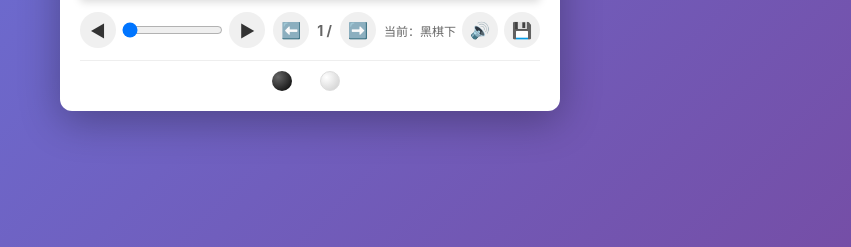
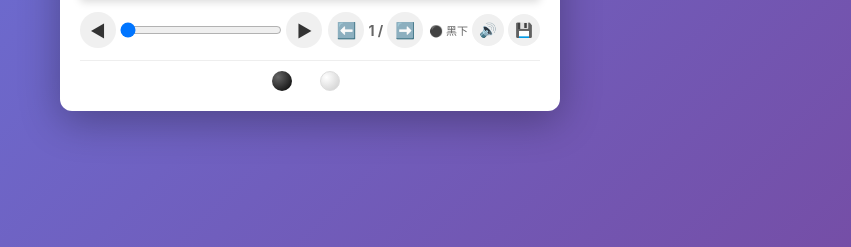
Before and after one commit to zhangbin2025/weiqi-skills, a Python web app: template weiqi-move/templates/quiz.html in a window 1280 px wide. Shown: the part 522-769 px from the top of the page, without its empty margins (330-1181 px from the left). Run offline with Jinja, Linux system fonts and the light colour scheme; the template is opened without the code that fills it, so the values that code supplies are empty.

Commit message:
fix: 控制面板小屏幕不换行，压缩间距

```diff
--- a/weiqi-move/templates/quiz.html
+++ b/weiqi-move/templates/quiz.html
@@ -150,25 +150,27 @@
             display: flex;
             align-items: center;
             justify-content: space-between;
-            gap: 8px;
+            gap: 6px;
             margin: 12px 0;
-            flex-wrap: wrap;
+            flex-wrap: nowrap;
+            overflow-x: auto;
         }
         .main-panel-left {
             display: flex;
             align-items: center;
-            gap: 6px;
+            gap: 4px;
             flex: 1;
-            min-width: 140px;
+            min-width: 100px;
         }
         .main-panel-center {
             display: flex;
             align-items: center;
-            gap: 8px;
+            gap: 4px;
+            flex-shrink: 0;
         }
         #moveSlider {
             flex: 1;
-            min-width: 80px;
+            min-width: 50px;
         }
 
         /* 变化图面板 */
@@ -285,10 +287,10 @@
                 <span class="progress-text" id="progressText">1 / {{TOTAL_PROBLEMS}}</span>
                 <button class="btn btn-icon" onclick="nextProblem()" id="nextProblemBtn" title="下一题">➡️</button>
             </div>
-            <div style="display: flex; align-items: center; gap: 6px;">
-                <span id="turnIndicator" style="font-size: 12px; color: #666; white-space: nowrap;">当前：黑棋下</span>
-                <button class="btn btn-icon" id="soundToggleBtn" onclick="toggleSound()" title="音效开关" style="background: #f0f0f0;">🔊</button>
-                <button class="btn btn-icon" onclick="saveToSGF()" title="保存SGF" style="background: #f0f0f0;">💾</button>
+            <div style="display: flex; align-items: center; gap: 4px; flex-shrink: 0;">
+                <span id="turnIndicator" style="font-size: 11px; color: #666; white-space: nowrap;">⚫ 黑下</span>
+                <button class="btn btn-icon" id="soundToggleBtn" onclick="toggleSound()" title="音效开关" style="background: #f0f0f0; width: 32px; height: 32px; min-width: 32px; font-size: 14px;">🔊</button>
+                <button class="btn btn-icon" onclick="saveToSGF()" title="保存SGF" style="background: #f0f0f0; width: 32px; height: 32px; min-width: 32px; font-size: 14px;">💾</button>
             </div>
         </div>
 
@@ -900,10 +902,10 @@
                 }
             }
 
-            // 简洁显示：棋子图标 + 黑先/白先
+            // 简洁显示：棋子图标 + 黑下/白下
             const stoneIcon = nextColor === 'B' ? '⚫' : '⚪';
             const turnText = nextColor === 'B' ? '黑下' : '白下';
-            indicator.innerHTML = `${stoneIcon} ${turnText}`;
+            indicator.textContent = `${stoneIcon} ${turnText}`;
         }
 
         // ==================== 音效开关 ====================
```
